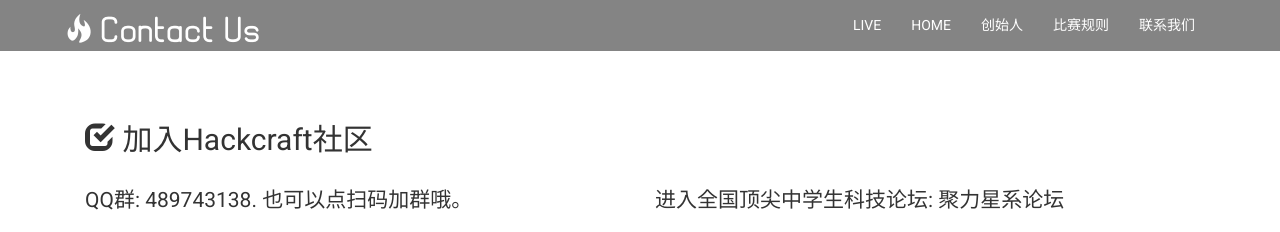
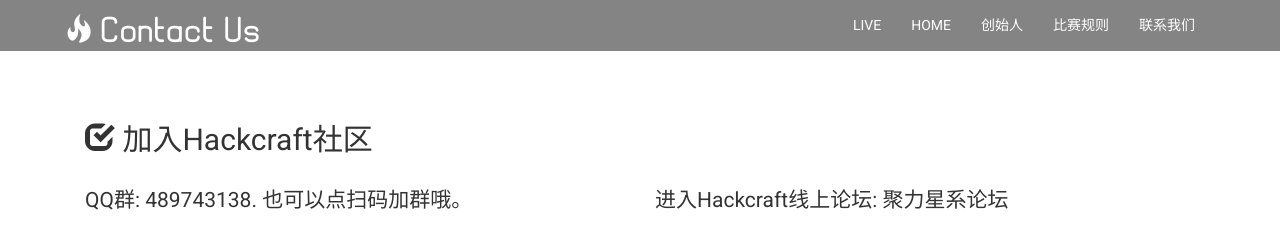
Before and after one commit to Ziorix/ziorix.github.io, a plain HTML site: page contact.html in a window 1280 px wide. Shown: the top 232 px of the page. Drawn offline with Linux system fonts and the light colour scheme.

Commit message:
Change text
Hope to change it.

```diff
--- a/contact.html
+++ b/contact.html
@@ -132,7 +132,7 @@
                         </button>
                         </div>
                         <div class="col-md-6 col-sm-12">
-                    	<p class="lead">进入全国顶尖中学生科技论坛: 聚力星系论坛</p>
+                    	<p class="lead">进入Hackcraft线上论坛: 聚力星系论坛</p>
                         <a href="http://www.stzone.org" target="_blank">
                         <button  type="button" class="btn btn-default btn-lg" >
                                 点击加入论坛
```
